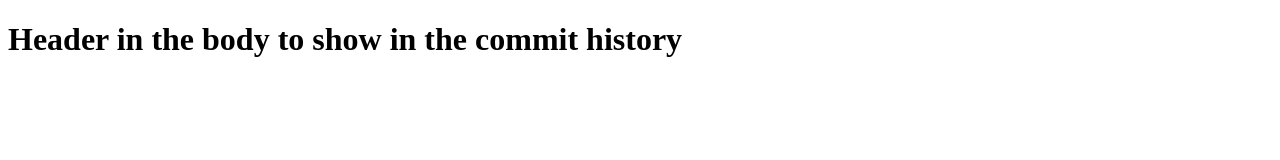
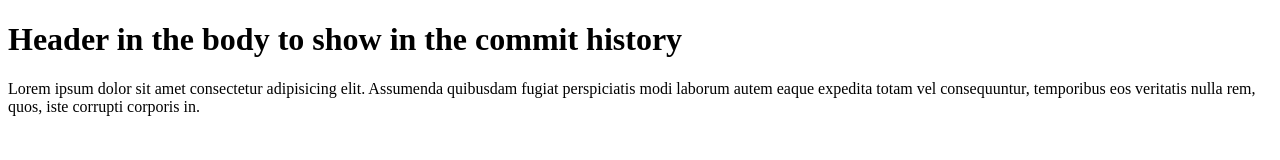
Before and after one commit to LookasWasTaken/try_git, a plain HTML site: page index.html in a window 1280 px wide. Drawn offline with Linux system fonts and the light colour scheme.

Commit message:
added the paragraph

```diff
--- a/index.html
+++ b/index.html
@@ -8,5 +8,6 @@
 </head>
 <body>
     <h1>Header in the body to show in the commit history</h1>
+    <p>Lorem ipsum dolor sit amet consectetur adipisicing elit. Assumenda quibusdam fugiat perspiciatis modi laborum autem eaque expedita totam vel consequuntur, temporibus eos veritatis nulla rem, quos, iste corrupti corporis in.</p>
 </body>
 </html>
```
